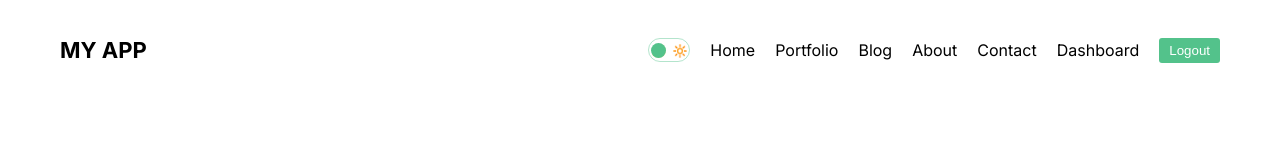
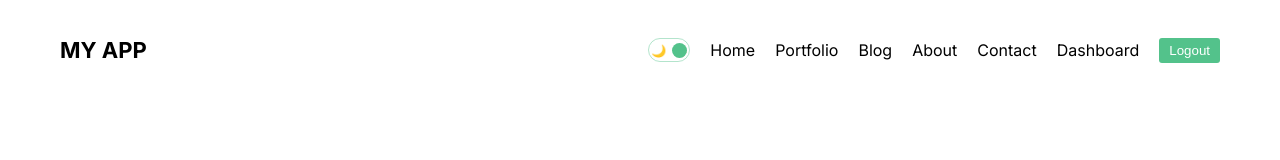
Before and after one commit to MikeSaburov/my_app, a Next.js app: page / in a window 1280 px wide. Shown: the top 160 px of the page. Built offline with nearby package versions, Linux system fonts and the light colour scheme.

Commit message:
refactor(DarkModeToggle): добавил условие для стилей

```diff
--- a/src/components/darkModeToggle/DarkModeToggle.jsx
+++ b/src/components/darkModeToggle/DarkModeToggle.jsx
@@ -1,11 +1,15 @@
 import styles from './darkModeToggle.module.css';
 
 export default function DarkModeToggle() {
+  const mode = 'dark';
   return (
     <div className={styles.container}>
       <div className={styles.icon}>🌙</div>
-      <div className={styles.icon}>🔆</div>
-      <div className={styles.ball}></div>
+      <div className={styles.icon}>☀️</div>
+      <div
+        className={styles.ball}
+        style={mode === 'light' ? { left: '2px' } : { right: '2px' }}
+      ></div>
     </div>
   );
 }
```
